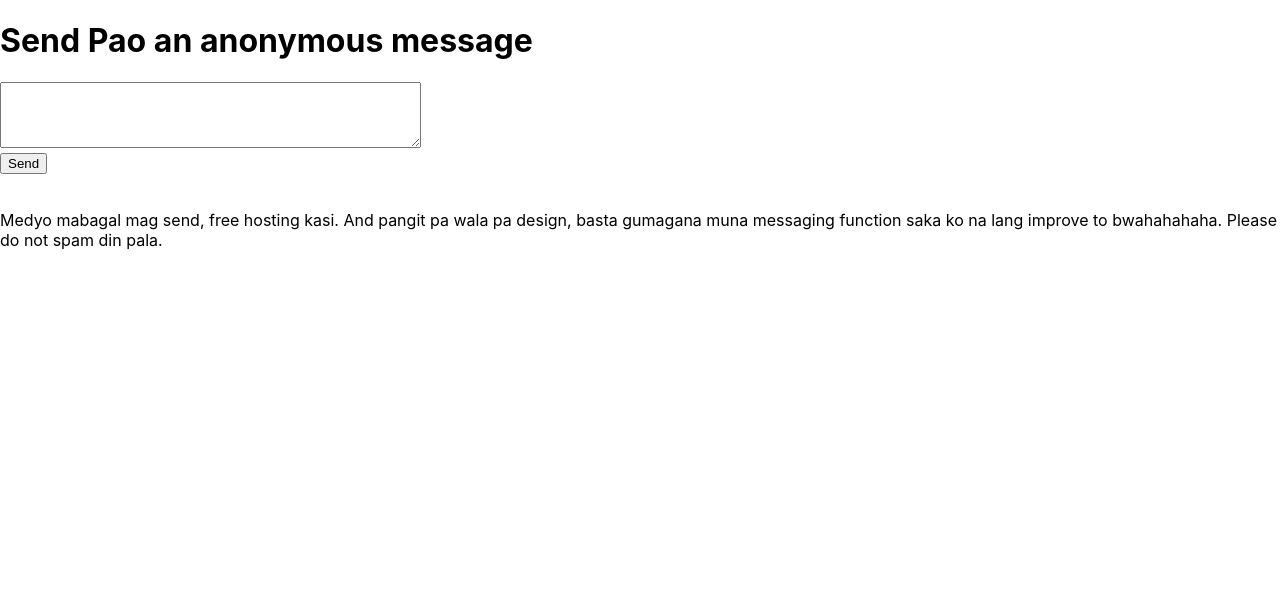
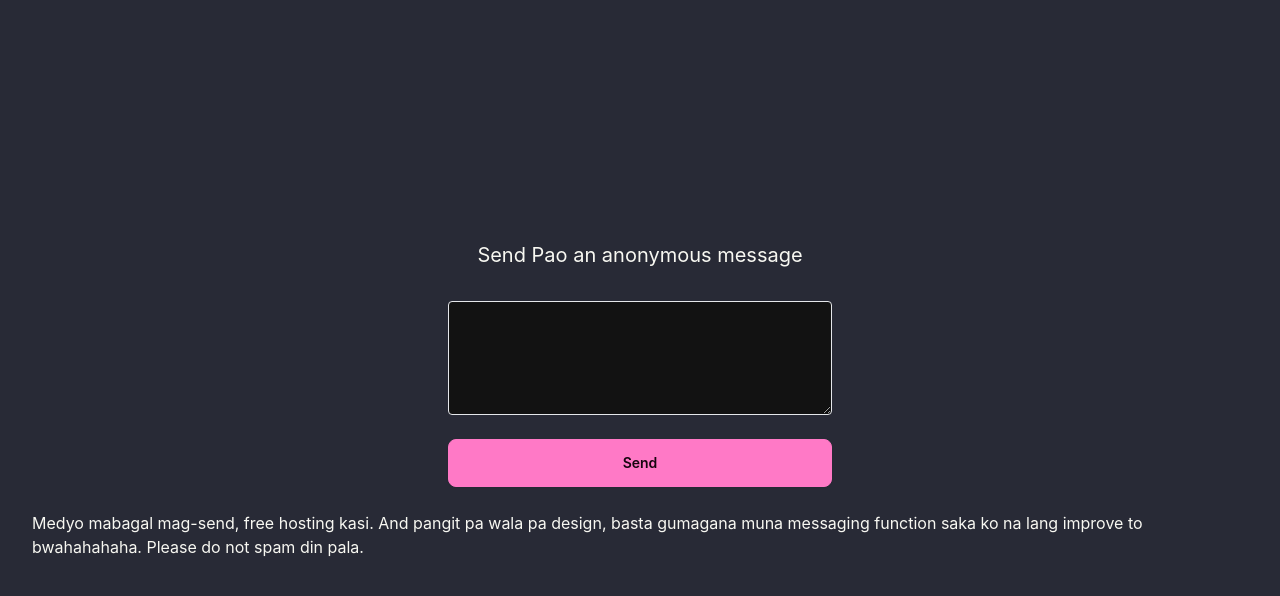
Before and after one commit to KielPaulo/sendmeanonymousmessage, a React (Create React App) app: page / in a window 1280 px wide. Shown: the top 596 px of the page. Built offline with nearby package versions, Linux system fonts and the light colour scheme; no server answers.

Commit message:
Initial CSS styling

```diff
--- a/package.json
+++ b/package.json
@@ -8,11 +8,11 @@
     "@testing-library/user-event": "^13.5.0",
     "autoprefixer": "^10.4.16",
     "axios": "^1.6.1",
+    "daisyui": "^4.0.4",
     "postcss": "^8.4.31",
     "react": "^18.2.0",
     "react-dom": "^18.2.0",
     "react-scripts": "5.0.1",
-    "tailwindcss": "^3.3.5",
     "web-vitals": "^2.1.4"
   },
   "scripts": {
@@ -40,6 +40,6 @@
     ]
   },
   "devDependencies": {
-    "gh-pages": "^6.0.0"
+    "tailwindcss": "^3.3.5"
   }
 }
--- a/public/index.html
+++ b/public/index.html
@@ -1,5 +1,5 @@
 <!DOCTYPE html>
-<html lang="en">
+<html lang="en" data-theme="dracula">
 
 <head>
   <meta charset="utf-8" />
--- a/src/App.css
+++ b/src/App.css
@@ -1,8 +1,4 @@
-@import 'tailwindcss/base';
-@import 'tailwindcss/components';
-@import 'tailwindcss/utilities';
-
-.App {
+/* .App {
   text-align: center;
 }
 
@@ -28,4 +24,4 @@
   to {
     transform: rotate(360deg);
   }
-}
+} */
--- a/src/App.js
+++ b/src/App.js
@@ -11,8 +11,12 @@ function App() {
     setSubmitting(true);
 
     try {
-      const response = await axios.post(API_URL, { emailContent });
-      alert(response.data); // Log success or error
+      if (!emailContent.trim()) {
+        alert('Please write a message.');
+      } else {
+        const response = await axios.post(API_URL, { emailContent });
+        alert(response.data);
+      }
     } catch (error) {
       console.error(`Error connecting to ${API_URL}`);
       alert('Error:', error);
@@ -22,18 +26,24 @@ function App() {
   };
 
   return (
-    <div className="p-8">
-      <h1>Send Pao an anonymous message</h1>
-      <form onSubmit={handleSubmit}>
-        <textarea rows="4" cols="50" value={emailContent} onChange={(e) => setEmailContent(e.target.value)} />
+    <div className="p-8 min-h-screen flex justify-center items-center flex-col">
+      <h1 className="pb-8 text-xl">Send Pao an anonymous message</h1>
+      <form onSubmit={handleSubmit} className="flex flex-col items-center">
+        <textarea
+          className="border rounded p-2 focus:outline-none focus:ring focus:border-blue-300 w-full md:w-96"
+          rows="4"
+          cols="50"
+          value={emailContent}
+          onChange={(e) => setEmailContent(e.target.value)}
+        />
         <br />
-        <button type="submit" disabled={submitting}>
+        <button className="btn btn-primary w-full" type="submit" disabled={submitting}>
           {submitting ? 'Sending...' : 'Send'}
         </button>
       </form>
       <br />
       <p>
-        Medyo mabagal mag send, free hosting kasi. And pangit pa wala pa design, basta gumagana muna messaging function saka ko na lang
+        Medyo mabagal mag-send, free hosting kasi. And pangit pa wala pa design, basta gumagana muna messaging function saka ko na lang
         improve to bwahahahaha. Please do not spam din pala.
       </p>
     </div>
--- a/src/index.css
+++ b/src/index.css
@@ -1,13 +1,15 @@
+@import 'tailwindcss/base';
+@import 'tailwindcss/components';
+@import 'tailwindcss/utilities';
+
 body {
   margin: 0;
-  font-family: -apple-system, BlinkMacSystemFont, 'Segoe UI', 'Roboto', 'Oxygen',
-    'Ubuntu', 'Cantarell', 'Fira Sans', 'Droid Sans', 'Helvetica Neue',
-    sans-serif;
+  font-family: -apple-system, BlinkMacSystemFont, 'Segoe UI', 'Roboto', 'Oxygen', 'Ubuntu', 'Cantarell', 'Fira Sans', 'Droid Sans',
+    'Helvetica Neue', sans-serif;
   -webkit-font-smoothing: antialiased;
   -moz-osx-font-smoothing: grayscale;
 }
 
 code {
-  font-family: source-code-pro, Menlo, Monaco, Consolas, 'Courier New',
-    monospace;
+  font-family: source-code-pro, Menlo, Monaco, Consolas, 'Courier New', monospace;
 }
--- /dev/null
+++ b/tailwind.config.js
@@ -0,0 +1,11 @@
+/** @type {import('tailwindcss').Config} */
+module.exports = {
+  content: ['./src/**/*.{html,js,jsx}'],
+  theme: {
+    extend: {}
+  },
+  plugins: [require('daisyui')],
+  daisyui: {
+    themes: ['light', 'dark', 'dracula']
+  }
+};
```
Also changed, not shown: 2 other files (tests, documents, lock files or other folders).
